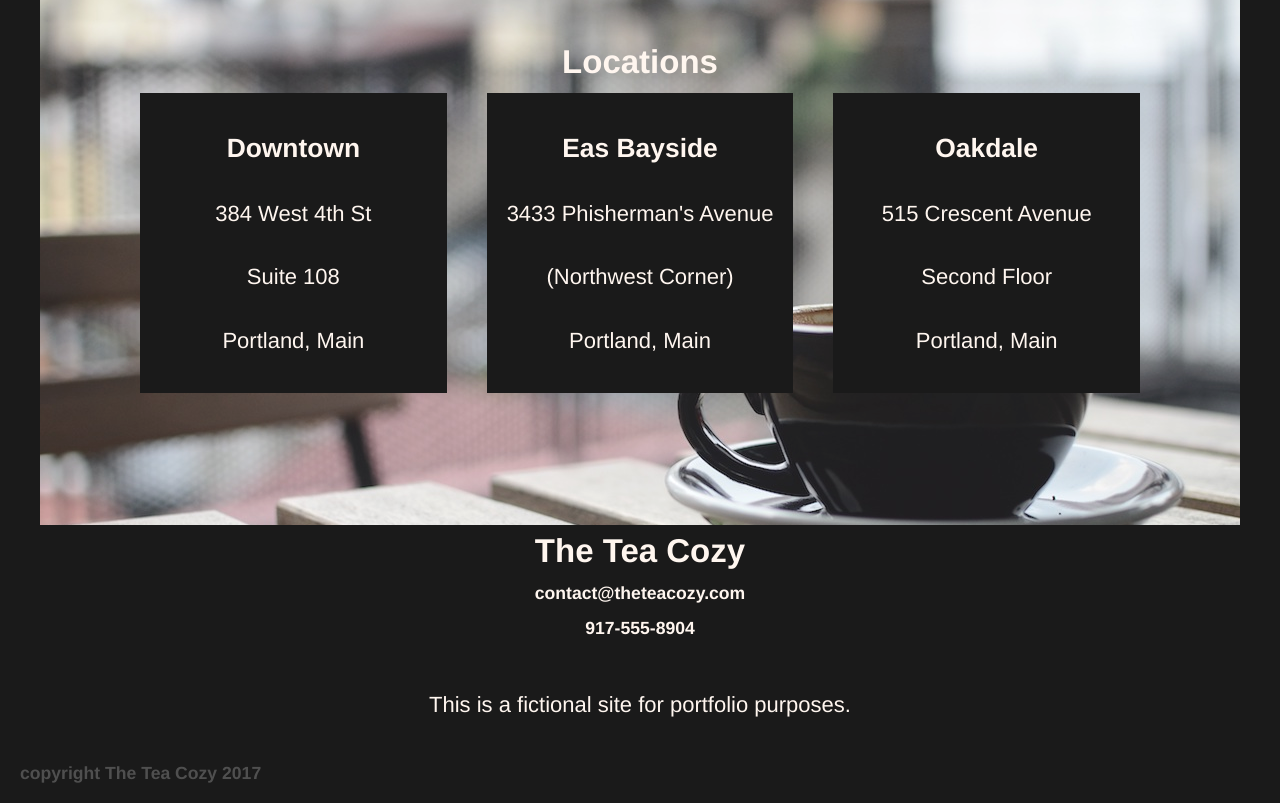
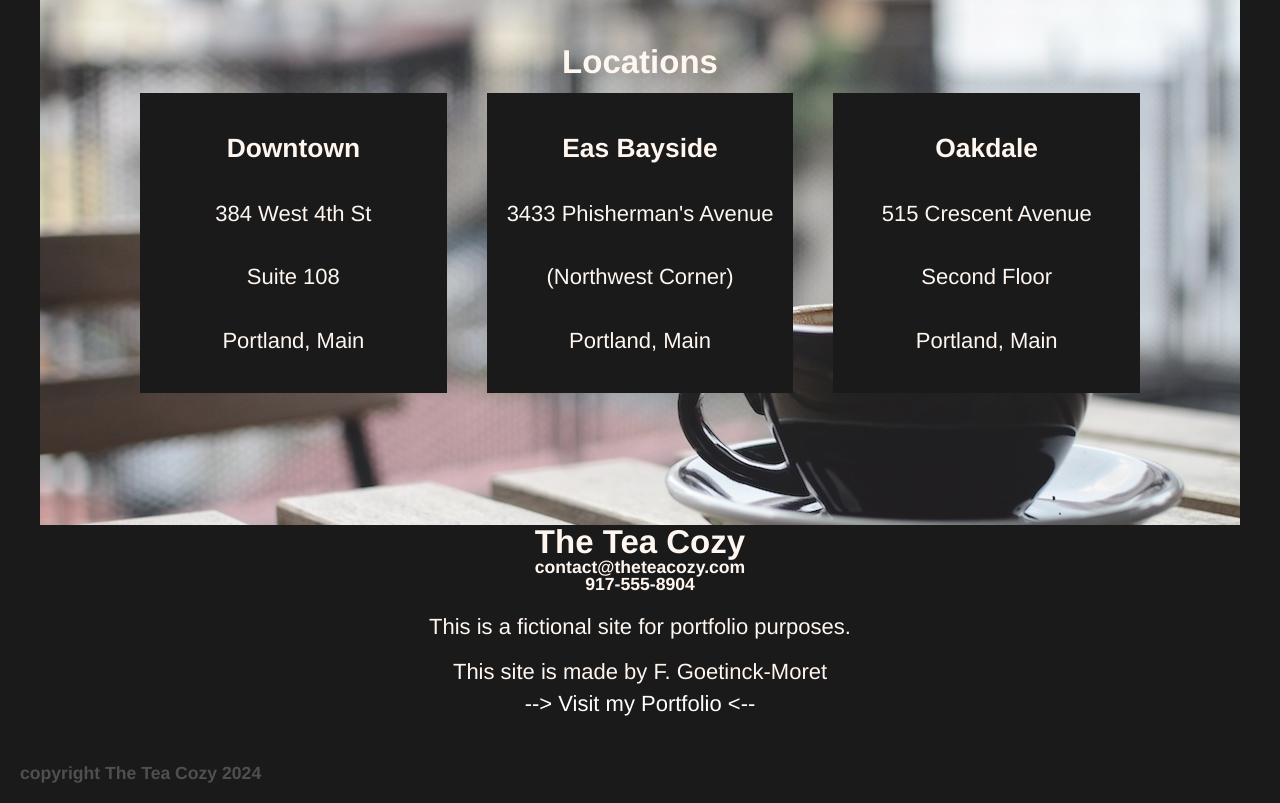
Before and after one commit to buzze-fgm/teacosy, a plain HTML site: page index.html in a window 1280 px wide. Shown: the part 1767-2570 px from the top of the page. Drawn offline with Linux system fonts and the light colour scheme.

Commit message:
added portfolio link in footer

```diff
--- a/index.html
+++ b/index.html
@@ -99,13 +99,17 @@
             <h5>917-555-8904</h5>
             <br>
             <p>This is a fictional site for portfolio purposes.</p>
-
+            <br>
+            <p>This site is made by F. Goetinck-Moret</p>
+            <a href="https://buzze-fgm.github.io" target="_blank">--&gt Visit my Portfolio &lt--</a>
         </div>
 
         <!-- footer -->
+        <footer class="portfoliofooter">
+        </footer>
 
         <footer>
-            <h5>copyright The Tea Cozy 2017</h5>
+            <h5>copyright The Tea Cozy 2024</h5>
         </footer>
 
     </body>
--- a/resources/css/style.css
+++ b/resources/css/style.css
@@ -285,6 +285,16 @@ header .logo {
     align-items: center;
 }
 
+.contact a {
+    color: white;
+    padding: 10px 0;
+}
+
+.contact a:hover {
+    color:aqua;
+}
+
+
 @media only screen and (max-width: 550px) {
     .contact h2 {
         font-size: 2.5rem;
@@ -294,6 +304,7 @@ header .logo {
         font-size: 1.1rem;
         font-weight: normal;
     }
+
 }
 
 /* footer */
```
